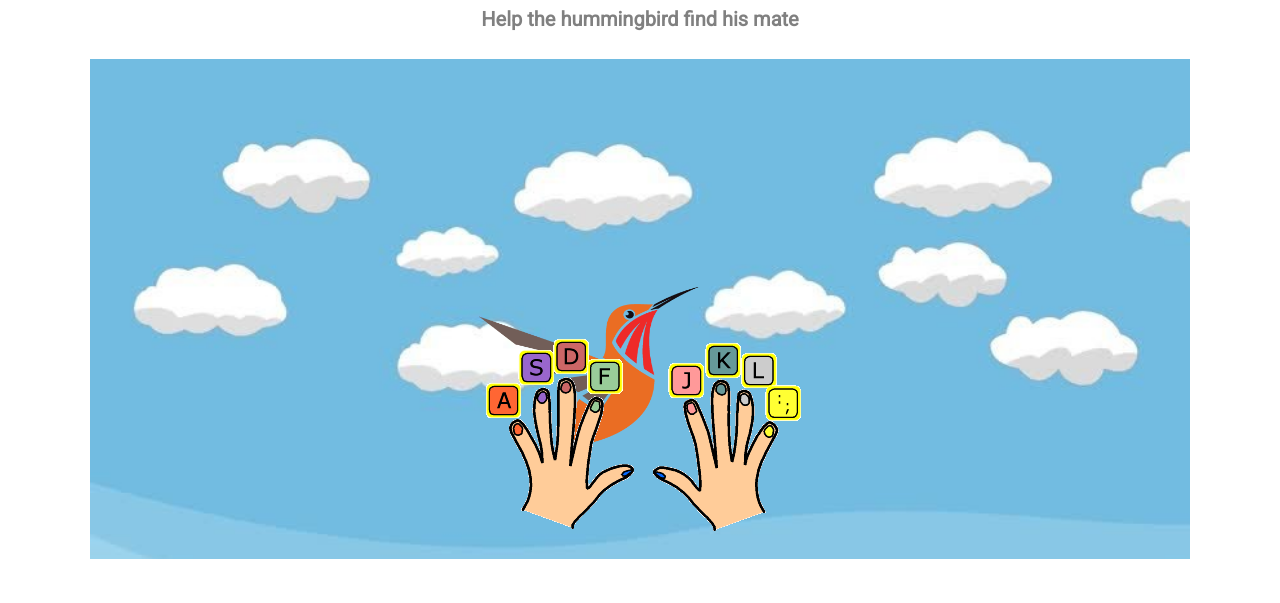
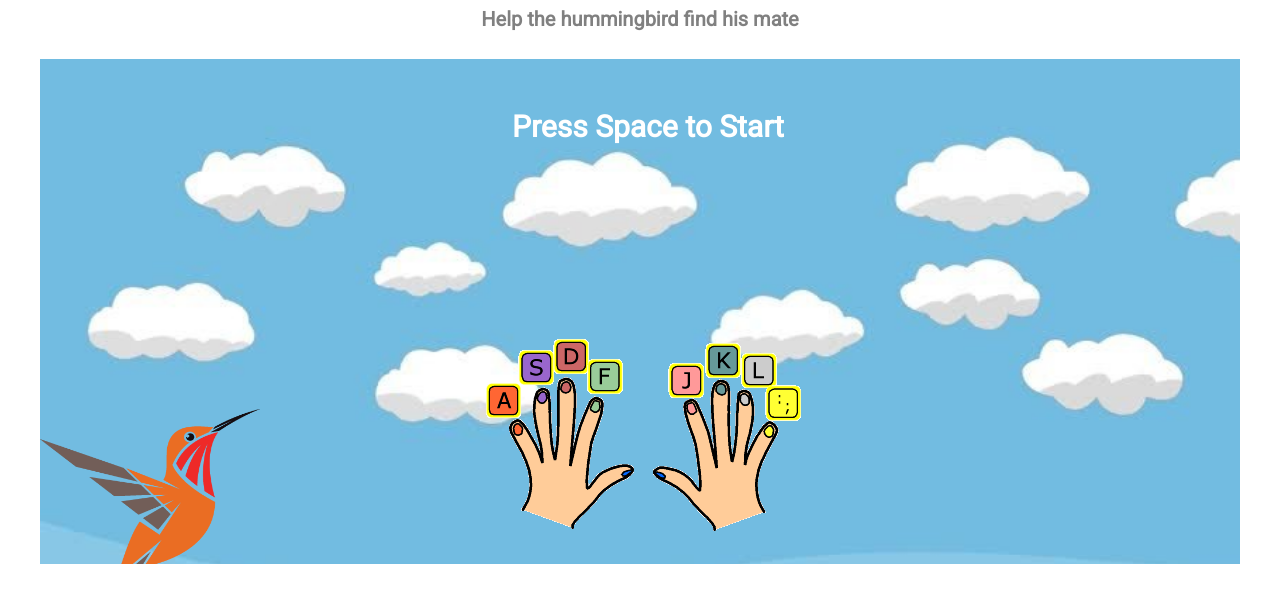
Before and after one commit to jhauf/Hummingbird, a plain HTML site: page index.html in a window 1280 px wide. Shown: the part 61-664 px from the top of the page. Drawn offline with Linux system fonts and the light colour scheme.

Commit message:
add instructions

```diff
--- a/bird.css
+++ b/bird.css
@@ -50,3 +50,12 @@ h4 {
   top: 50%;
   z-index: 10;
 }
+
+#instructions-words {
+  position:absolute;
+  left: 40%;
+  top: 20%;
+  z-index: 10;
+  color: white;
+  font-size: 30px;
+}
--- a/index.html
+++ b/index.html
@@ -16,7 +16,8 @@
 
 <div class="canvasContainer">
   <img id="instructions" src="images/instructions.gif">
-  <canvas id="myCanvas" width="1100" height="500">
+  <h4 id="instructions-words"> Press Space to Start <h4>
+  <canvas id="myCanvas" width="1200" height="505">
   </canvas>
 </div>
 </div>
--- a/main.js
+++ b/main.js
@@ -5,6 +5,8 @@ let images = ["images/orange.png", "images/blue.png", "images/purple.gif", "imag
 let audio = ["sounds/c.wav", "sounds/d.wav", "sounds/e.wav","sounds/f.wav","sounds/g.wav", "sounds/a.wav", "sounds/b.wav", "sounds/c-high.wav"];
 let animation;
 
+let bird = new Image();
+let mate = new Image();
 let note1 = new Image();
 let note2 = new Image();
 let note3 = new Image();
@@ -20,11 +22,8 @@ note4.src = images[3];
 note5.src = images[4];
 note6.src = images[5];
 note7.src = images[6];
-note8.src = images[7];
+note8.src = images[0];
 
-
-let bird = new Image();
-let mate = new Image();
 
 function createNote(note) {
   return {image: note, x: 300, y: 300};
@@ -41,7 +40,6 @@ function createMate() {
 document.addEventListener("DOMContentLoaded", function(event) {
   loadBird();
   loadMate();
-  animation = setInterval(animate, 5);
  });
 
 document.addEventListener("keydown", keyDown, false);
@@ -52,10 +50,13 @@ function playNote(i) {
 }
 
 function keyDown(e) {
-  document.getElementById("instructions").hidden=true;
   mate.x -= Math.random() * 10;
   mate.y += Math.random() * 5;
-      if (e.keyCode === 65) {
+      if (e.keyCode === 32) {
+        document.getElementById("instructions").hidden=true;
+        document.getElementById("instructions-words").hidden=true;
+        animation = setInterval(animate, 5);
+      } else if (e.keyCode === 65) {
         let note = createNote(note1);
         notes.push(note);
         playNote(0);
@@ -152,10 +153,10 @@ function loadBird() {
       note.y -= Math.random() * 3;
       ctx.beginPath();
       ctx.drawImage(note.image, note.x, note.y, 50, 50);
-      if ((notes.length > 10 && mate.x - bird.x < 350) && (bird.y - mate.y < 200)) {
+      if ((notes.length > 10 && mate.x - bird.x < 380) && (bird.y - mate.y < 200)) {
         clearInterval(animation);
       }
-      if (notes.length > 10) {
+      if (notes.length > 8) {
         ctx.drawImage(mate.image, mate.x, mate.y, 220, 220);
       }
       ctx.closePath();
```
